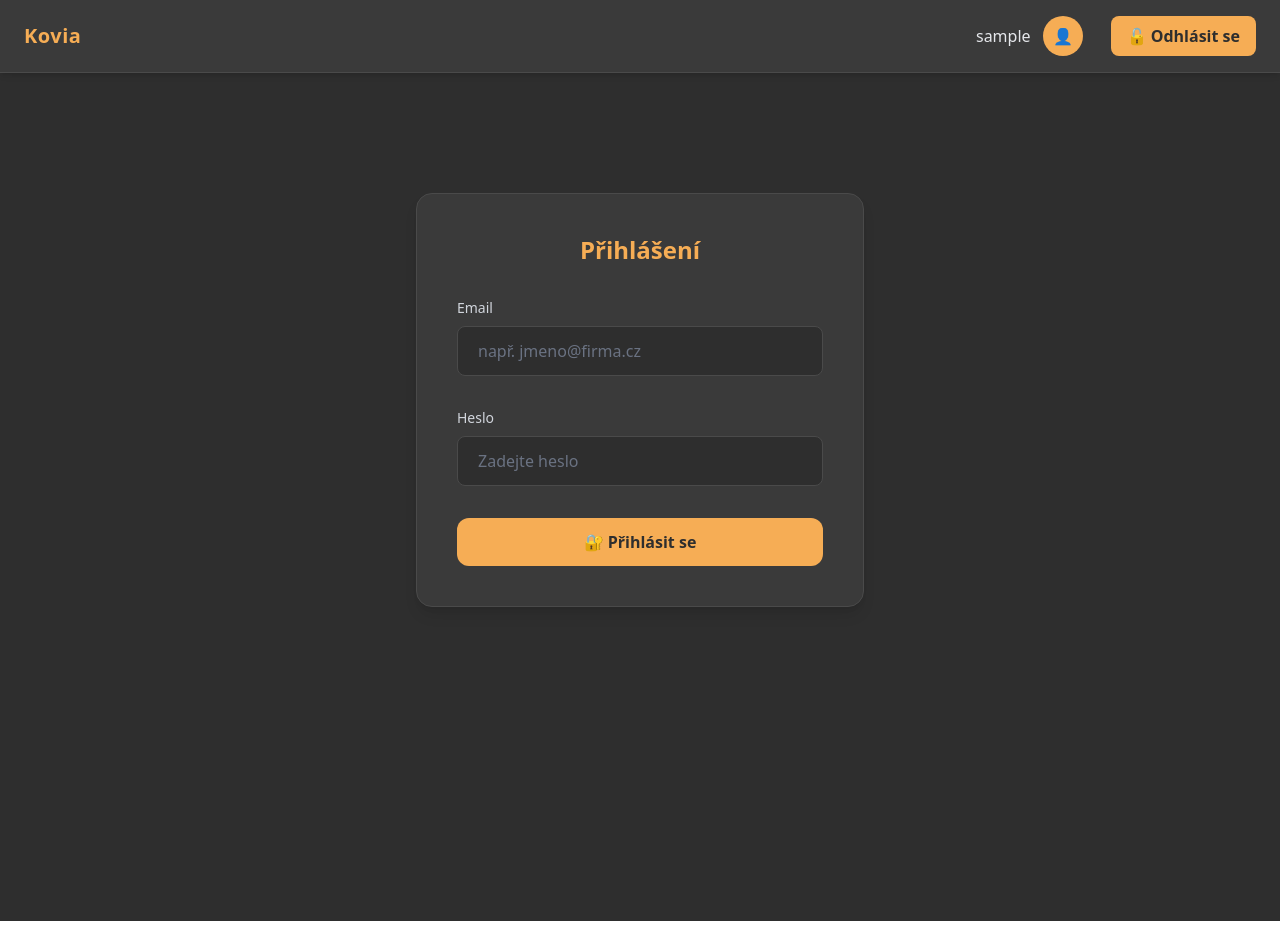
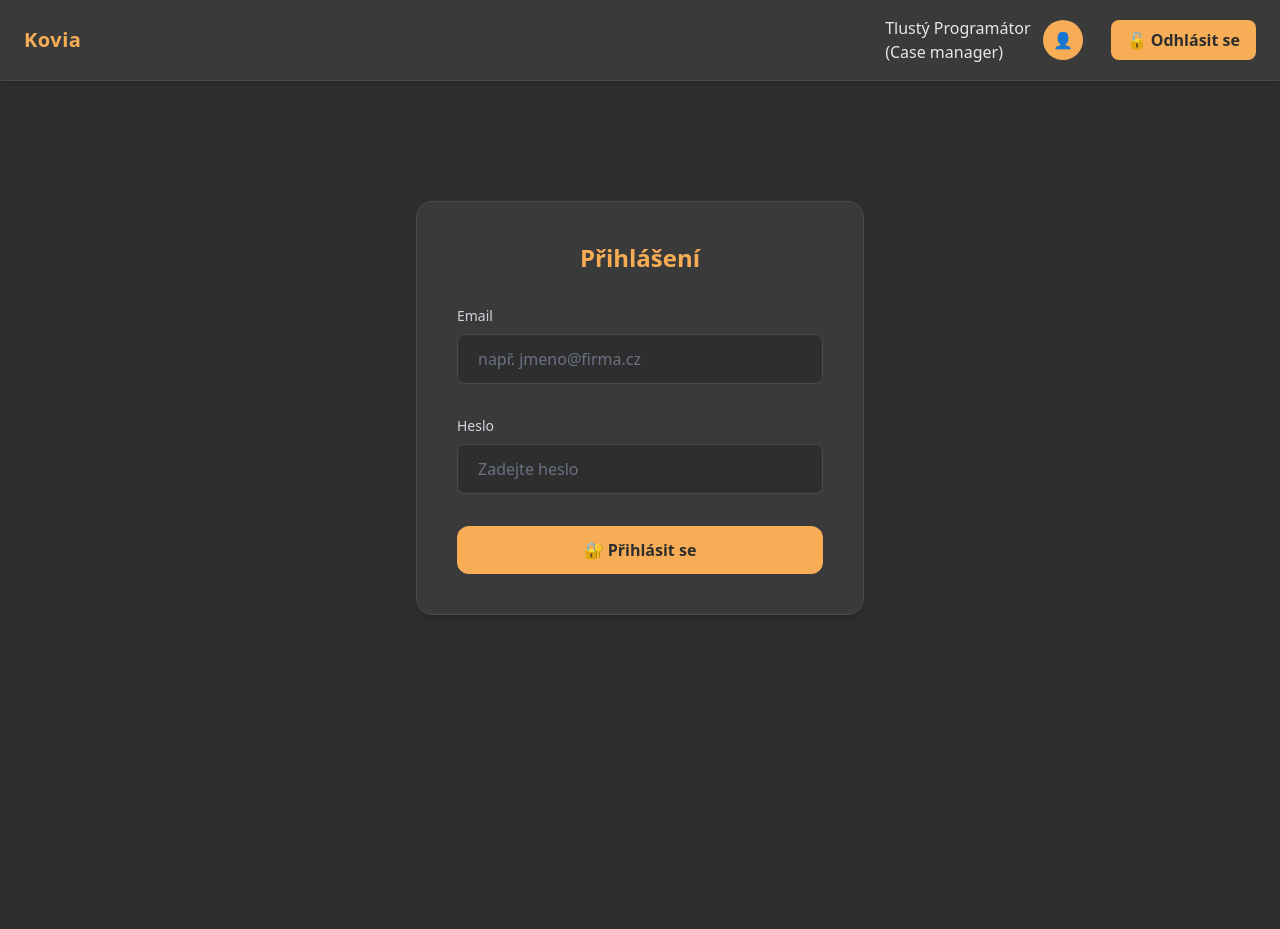
Before and after one commit to fejtcz/rakathon-2025, a SvelteKit app in the folder web/: page /login in a window 1280 px wide. Built offline with nearby package versions, Linux system fonts and the light colour scheme; no server answers; sample sign-in values are in the browser's storage.

Commit message:
potemkyn name

```diff
--- a/web/src/routes/+layout.svelte
+++ b/web/src/routes/+layout.svelte
@@ -23,7 +23,7 @@
     <h1 class="text-xl font-semibold tracking-wide text-[#f6ad55]"><a href="/" >Kovia</a></h1>
     {#if userName}
     <div class="flex items-center gap-3">
-      <span class="hidden sm:inline text-gray-200">{userName}</span>
+      <span class="hidden sm:inline text-gray-200">Tlustý Programátor<br />(Case manager)</span>
       <div class="w-10 h-10 rounded-full bg-[#f6ad55] flex items-center justify-center text-[#2e2e2e] font-bold">
         👤
       </div>
```
